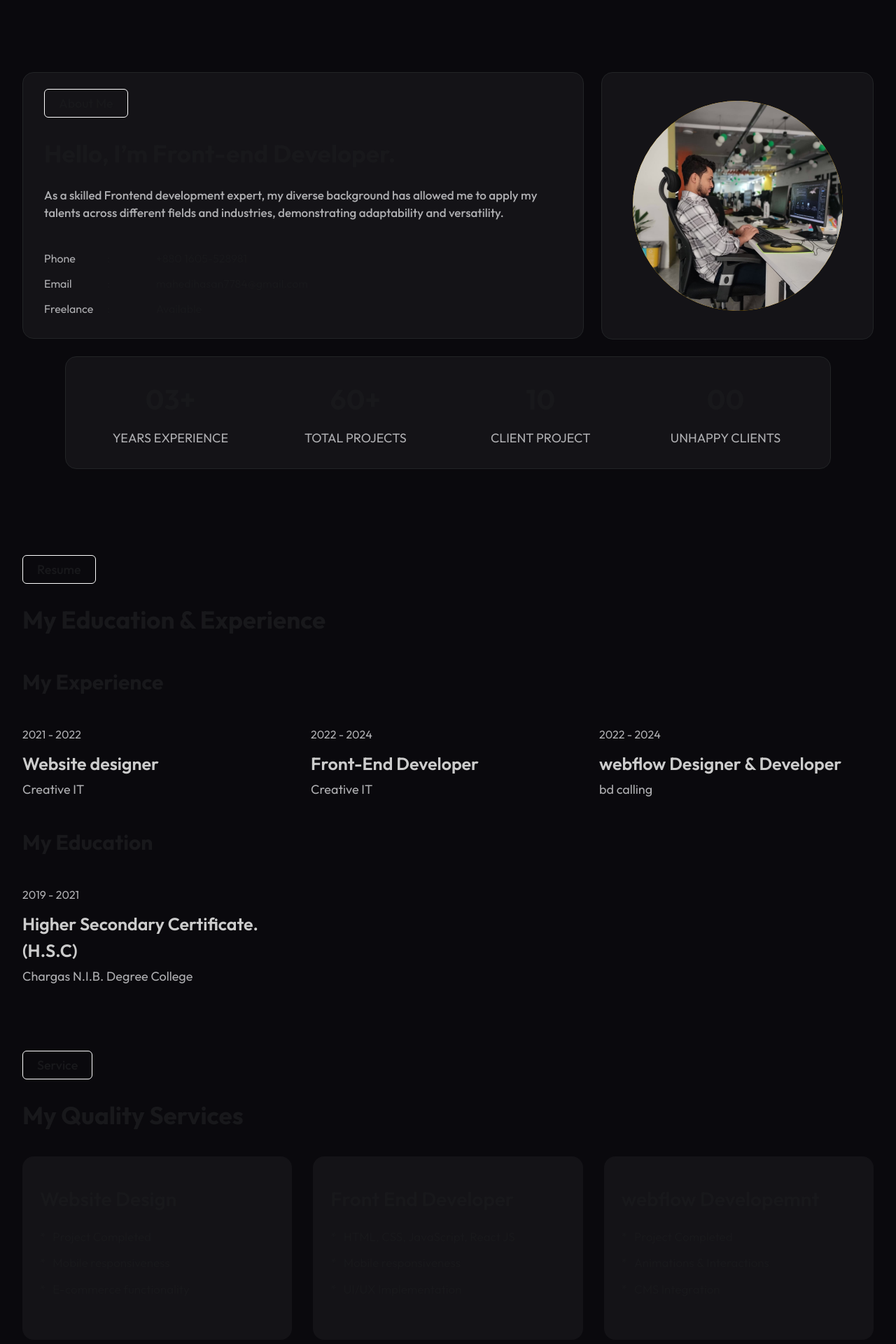
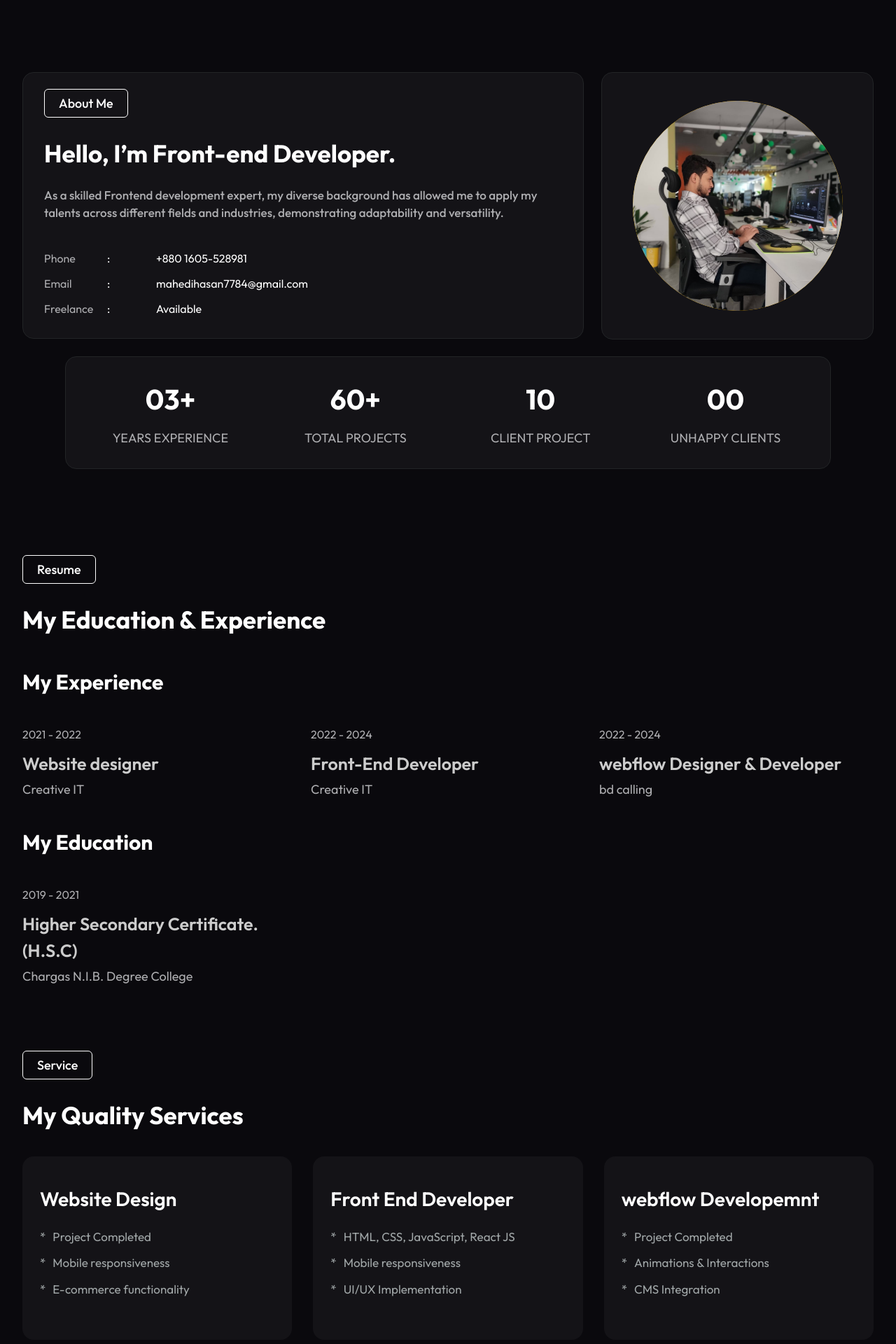
Before and after one commit to mahedi1318/portfolio-2025, a React (Vite) app: page / in a window 1280 px wide. Shown: the part 600-2520 px from the top of the page at 70% size. Built offline with nearby package versions, Linux system fonts and the light colour scheme.

Commit message:
skills section & contact section design complite but not responsive

```diff
--- a/package.json
+++ b/package.json
@@ -13,8 +13,10 @@
     "@tailwindcss/vite": "^4.1.3",
     "react": "^19.0.0",
     "react-dom": "^19.0.0",
+    "react-icons": "^5.5.0",
     "react-router": "^7.5.0",
-    "tailwindcss": "^4.1.3"
+    "tailwindcss": "^4.1.3",
+    "vanilla-infinite-marquee": "^1.0.13"
   },
   "devDependencies": {
     "@eslint/js": "^9.21.0",
--- a/src/components/Footer part/Footers.jsx
+++ b/src/components/Footer part/Footers.jsx
@@ -7,9 +7,9 @@ const Footers = () => {
       <div className="container">
         <div className="flex justify-between items-center">
           <div className="">
-            <p className='outfit text-[17px] font-medium'>Copyright @ 2025 | Designed By <span className='text-[#9747ff]'>Mahedi</span></p>
+            <p className='outfit text-[17px] font-medium text-[#fff]'>Copyright @ 2025 | Designed By <span className='text-[#9747ff]'>Mahedi</span></p>
           </div>
-          <div className="flex gap-[40px] items-center outfit text-[18px] font-normal">
+          <div className="flex gap-[40px] items-center outfit text-[18px] font-normal text-[#fff]">
             <NavLink to="/">Home</NavLink>
             <NavLink to="/about">About</NavLink>
             <NavLink to="/work">Work</NavLink>
--- a/src/components/Home page/About section/About.jsx
+++ b/src/components/Home page/About section/About.jsx
@@ -8,25 +8,25 @@ const About = () => {
             <div className="grid grid-cols-3 gap-[25px]">
                 <div className="col-span-2">
                     <div className="bg-[#141317] px-[30px] py-[30px] border border-[#222426] rounded-2xl">
-                        <span className='outfit text-[18px] font-medium rounded-md px-5 py-2 border border-white inline'>About Me</span>
-                        <h2 className='mt-8 outfit text-[35px] font-bold'>Hello, I’m Front-end Developer.</h2>
+                        <span className='outfit text-[18px] font-medium rounded-md px-5 py-2 border border-white inline text-[#fff]'>About Me</span>
+                        <h2 className='mt-8 outfit text-[35px] font-bold text-[#fff]'>Hello, I’m Front-end Developer.</h2>
                         <p className='outfit text-[17px] font-medium mt-5 text-[#aeaeb1]'>As a skilled Frontend development expert, my diverse background has allowed me to apply my talents across different
                             fields and industries, demonstrating adaptability and versatility.</p>
                         <div className="mt-10">
                             <div className="flex items-center justify-start outfit text-[16px] font-normal mb-3">
                                 <span className='flex-none basis-[90px] text-[#aeaeb1]'>Phone</span>
-                                <span className='flex-none basis-[70px]'>:</span>
-                                <span>+880 1605-528981</span>
+                                <span className='flex-none basis-[70px] text-[#fff]'>:</span>
+                                <span className='text-[#fff]'>+880 1605-528981</span>
                             </div>
                             <div className="flex items-center justify-start outfit text-[16px] font-normal mb-3">
                                 <span className='flex-none basis-[90px] text-[#aeaeb1]'>Email</span>
-                                <span className='flex-none basis-[70px]'>:</span>
-                                <span>mahedihasan7784@gmail.com</span>
+                                <span className='flex-none basis-[70px] text-[#fff]'>:</span>
+                                <span className='text-[#fff]'>mahedihasan7784@gmail.com</span>
                             </div>
                             <div className="flex items-center justify-start outfit text-[16px] font-normal">
                                 <span className='flex-none basis-[90px] text-[#aeaeb1]'>Freelance</span>
-                                <span className='flex-none basis-[70px]'>:</span>
-                                <span>Available</span>
+                                <span className='flex-none basis-[70px] text-[#fff]'>:</span>
+                                <span className='text-[#fff]'>Available</span>
                             </div>
                         </div>
                     </div>
@@ -42,19 +42,19 @@ const About = () => {
             <div className="w-[90%] bg-[#141317] px-[30px] py-[30px] border border-[#222426] rounded-2xl mx-auto mt-6">
                 <div className="grid grid-cols-4 gap-[25px]">
                     <div className="text-center">
-                        <span className='outfit text-[40px] font-bold'>03+</span>
+                        <span className='outfit text-[40px] font-bold text-[#fff]'>03+</span>
                         <p className='outfit text-[18px] font-normal mt-3 text-[#aeaeb1] '>YEARS EXPERIENCE</p>
                     </div>
                     <div className="text-center">
-                        <span className='outfit text-[40px] font-bold'>60+</span>
+                        <span className='outfit text-[40px] font-bold text-[#fff]'>60+</span>
                         <p className='outfit text-[18px] font-normal mt-3 text-[#aeaeb1] '>TOTAL PROJECTS</p>
                     </div>
                     <div className="text-center">
-                        <span className='outfit text-[40px] font-bold'>10</span>
+                        <span className='outfit text-[40px] font-bold text-[#fff]'>10</span>
                         <p className='outfit text-[18px] font-normal mt-3 text-[#aeaeb1] '>CLIENT PROJECT</p>
                     </div>
                     <div className="text-center">
-                        <span className='outfit text-[40px] font-bold'>00</span>
+                        <span className='outfit text-[40px] font-bold text-[#fff]'>00</span>
                         <p className='outfit text-[18px] font-normal mt-3 text-[#aeaeb1] '>UNHAPPY CLIENTS</p>
                     </div>
                 </div>
--- a/src/components/Home page/Resume section/Resume.jsx
+++ b/src/components/Home page/Resume section/Resume.jsx
@@ -4,10 +4,10 @@ const Resume = () => {
   return (
     <div className='bg-[#0a090d] py-[50px]'>
       <div className="container">
-        <span className='outfit text-[18px] font-medium rounded-md px-5 py-2 border border-white inline'>Resume</span>
-        <h2 className='mt-8 outfit text-[35px] font-bold'>My Education & Experience</h2>
+        <span className='outfit text-[18px] font-medium rounded-md px-5 py-2 border border-white inline text-[#fff]'>Resume</span>
+        <h2 className='mt-8 outfit text-[35px] font-bold text-[#fff]'>My Education & Experience</h2>
         <div className="">
-                <h3 className='outfit text-[30px] font-bold mt-10'>My Experience</h3>
+                <h3 className='outfit text-[30px] font-bold mt-10 text-[#fff]'>My Experience</h3>
             <div className="grid grid-cols-3 gap-[20px]">
                 <div className="mt-10 group">
                     <span className='outfit text-[16px] font-normal text-[#aeaeb1] group-hover:text-[#9747ff]'>2021 - 2022</span>
@@ -28,7 +28,7 @@ const Resume = () => {
 
         </div>
         <div className="">
-                <h3 className='outfit text-[30px] font-bold mt-10'>My Education</h3>
+                <h3 className='outfit text-[30px] font-bold mt-10 text-[#fff]'>My Education</h3>
             <div className="grid grid-cols-3 gap-[20px]">
                 <div className="mt-10 group">
                     <span className='outfit text-[16px] font-normal text-[#aeaeb1] group-hover:text-[#9747ff]'>2019 - 2021</span>
--- a/src/components/Home page/Service section/Service.jsx
+++ b/src/components/Home page/Service section/Service.jsx
@@ -4,29 +4,29 @@ const Service = () => {
   return (
     <div className='bg-[#0a090d] py-[50px]'>
       <div className="container">
-        <span className='outfit text-[18px] font-medium rounded-md px-5 py-2 border border-white inline'>Service</span>
-        <h2 className='mt-8 outfit text-[35px] font-bold'>My Quality Services</h2>
+        <span className='outfit text-[18px] font-medium rounded-md px-5 py-2 border border-white inline text-[#fff]'>Service</span>
+        <h2 className='mt-8 outfit text-[35px] font-bold text-[#fff]'>My Quality Services</h2>
         <div className="grid grid-cols-3 gap-[30px] mt-8">
             <div className="w-full px-[25px] pt-[40px] pb-[60px] bg-[#141317] rounded-2xl">
-                <h3 className='outfit text-[28px] font-semibold '>Website Design</h3>
+                <h3 className='outfit text-[28px] font-semibold text-[#fff]'>Website Design</h3>
                 <ul className='mt-5'>
-                    <li className='outfit text-[17px] font-normal mb-3 flex items-center gap-[10px]'>
+                    <li className='outfit text-[17px] font-normal mb-3 flex items-center gap-[10px] text-[#a1a7a8]'>
                         <span>*</span>
                         <span>Project Completed</span>
                     </li>
-                    <li className='outfit text-[17px] font-normal mb-3 flex items-center gap-[10px]'>
+                    <li className='outfit text-[17px] font-normal mb-3 flex items-center gap-[10px] text-[#a1a7a8]'>
                         <span>*</span>
                         <span> Mobile responsiveness</span>
                     </li>
-                    <li className='outfit text-[17px] font-normal flex items-center gap-[10px]'>
+                    <li className='outfit text-[17px] font-normal flex items-center gap-[10px] text-[#a1a7a8]'>
                         <span>*</span>
                         <span>E-commerce functionality</span>
                     </li>
                 </ul>
             </div>
             <div className="w-full px-[25px] pt-[40px] pb-[60px] bg-[#141317] rounded-2xl">
-                <h3 className='outfit text-[28px] font-semibold '>Front End Developer</h3>
-                <ul className='mt-5'>
+                <h3 className='outfit text-[28px] font-semibold text-[#fff]'>Front End Developer</h3>
+                <ul className='mt-5 text-[#a1a7a8]'>
                     <li className='outfit text-[17px] font-normal mb-3 flex items-center gap-[10px]'>
                         <span>*</span>
                         <span>HTML, CSS, JavaScript, React JS</span>
@@ -42,8 +42,8 @@ const Service = () => {
                 </ul>
             </div>
             <div className="w-full px-[25px] pt-[40px] pb-[60px] bg-[#141317] rounded-2xl">
-                <h3 className='outfit text-[28px] font-semibold '>webflow Developemnt</h3>
-                <ul className='mt-5'>
+                <h3 className='outfit text-[28px] font-semibold text-[#fff]'>webflow Developemnt</h3>
+                <ul className='mt-5 text-[#a1a7a8]'>
                     <li className='outfit text-[17px] font-normal mb-3 flex items-center gap-[10px]'>
                         <span>*</span>
                         <span>Project Completed</span>
@@ -59,8 +59,8 @@ const Service = () => {
                 </ul>
             </div>
             <div className="w-full px-[25px] pt-[40px] pb-[60px] bg-[#141317] rounded-2xl">
-                <h3 className='outfit text-[28px] font-semibold '>Figma Design</h3>
-                <ul className='mt-5'>
+                <h3 className='outfit text-[28px] font-semibold text-[#fff]'>Figma Design</h3>
+                <ul className='mt-5 text-[#a1a7a8]'>
                     <li className='outfit text-[17px] font-normal mb-3 flex items-center gap-[10px]'>
                         <span>*</span>
                         <span>Figma to HTML/CSS conversion</span>
--- a/src/index.css
+++ b/src/index.css
@@ -5,7 +5,6 @@
 @plugin "daisyui";
 
 /* -------------------------------------- */
-
 
 /* ***************************** */
 .container{
--- a/src/pages/Home.jsx
+++ b/src/pages/Home.jsx
@@ -3,6 +3,8 @@ import Hero from '../components/Home page/Hero section/Hero'
 import About from '../components/Home page/About section/About'
 import Service from '../components/Home page/Service section/Service'
 import Resume from '../components/Home page/Resume section/Resume'
+import Contact from '../components/Home page/Contact section/Contact'
+import Skills from '../components/Home page/Skills section/Skills'
 
 const Home = () => {
   return (
@@ -11,6 +13,8 @@ const Home = () => {
       <About />
       <Resume />
       <Service />
+      <Skills />
+      <Contact />
     </div>
   )
 }
```
Also changed, not shown: src/components/Home page/Contact section/Contact.jsx (added, +87 -0 lines), src/components/Home page/Skills section/Skills.jsx (added, +75 -0 lines), 1 other file (tests, documents, lock files or other folders).
